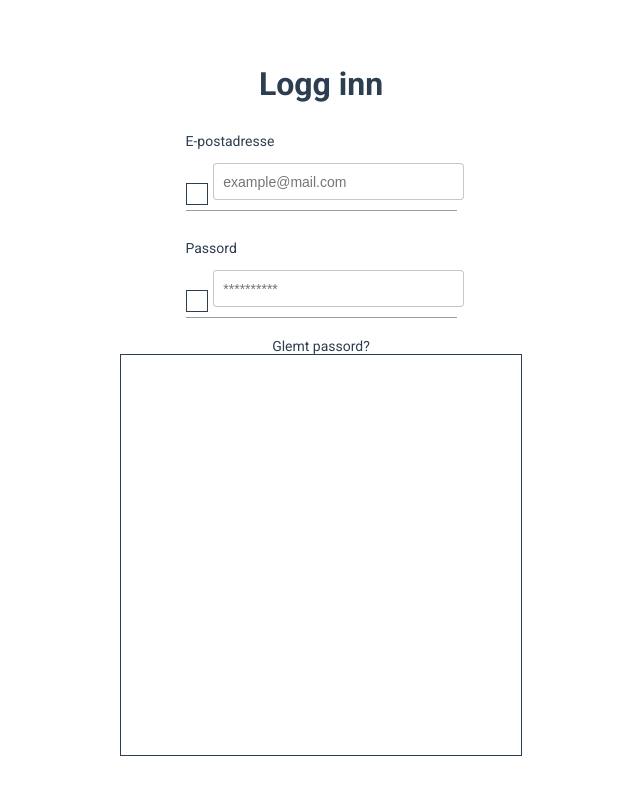
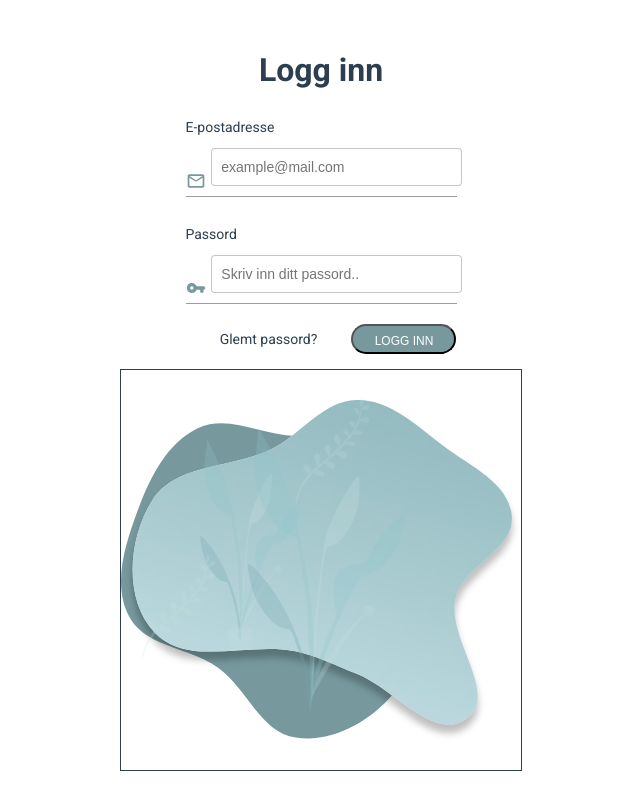
Before and after one commit to hansmaast/Studentklinikken-gruppe42, a Vue app: page /login in a window 1280 px wide. Shown: the whole page, without its empty margins (319-959 px from the left). Built offline with nearby package versions, Linux system fonts and the light colour scheme.

Commit message:
Add st-login component

```diff
--- a/src/views/Login.vue
+++ b/src/views/Login.vue
@@ -1,34 +1,25 @@
 <template>
     <div class="mainContainer">
-        <h1>Logg inn</h1>
-        <st-input-icon
-            label="E-postadresse"
-            placeholder="example@mail.com"
-            imgSrc="#"
-        />
-        <st-input-icon
-                label="Passord"
-                placeholder="**********"
-                imgSrc="#"
-        />
-        <p>Glemt passord?</p>
-        <div class="imgContainer"></div>
+        <st-login/>
+        <div class="imgContainer">
+            <img src="../../public/img/fluidPlants.svg" alt="">
+        </div>
     </div>
 </template>
 
 <script>
-    import StInputIcon from "../components/InputFields/StInputIcon";
+    import StLogin from "../components/Forms/StLogin";
 
     export default {
         name: 'Login',
-        components: {StInputIcon},
+        components: {StLogin},
         data() {
             return {}
         }
     }
 </script>
 
-<style>
+<style scoped>
     .mainContainer {
         height: 100vh;
         width: 100vw;
@@ -39,16 +30,14 @@
     }
 
     .imgContainer {
-        border: 1px solid;
         max-width: 400px;
         max-height: 400px;
         width: 75vw;
         height: 75vw;
     }
 
-    p {
-        margin: 0px auto;
-        max-width: 1000px;
-        font-size: 14px;
+    .imgContainer > img {
+        width: 100%;
+        height: 100%;
     }
 </style>
```
